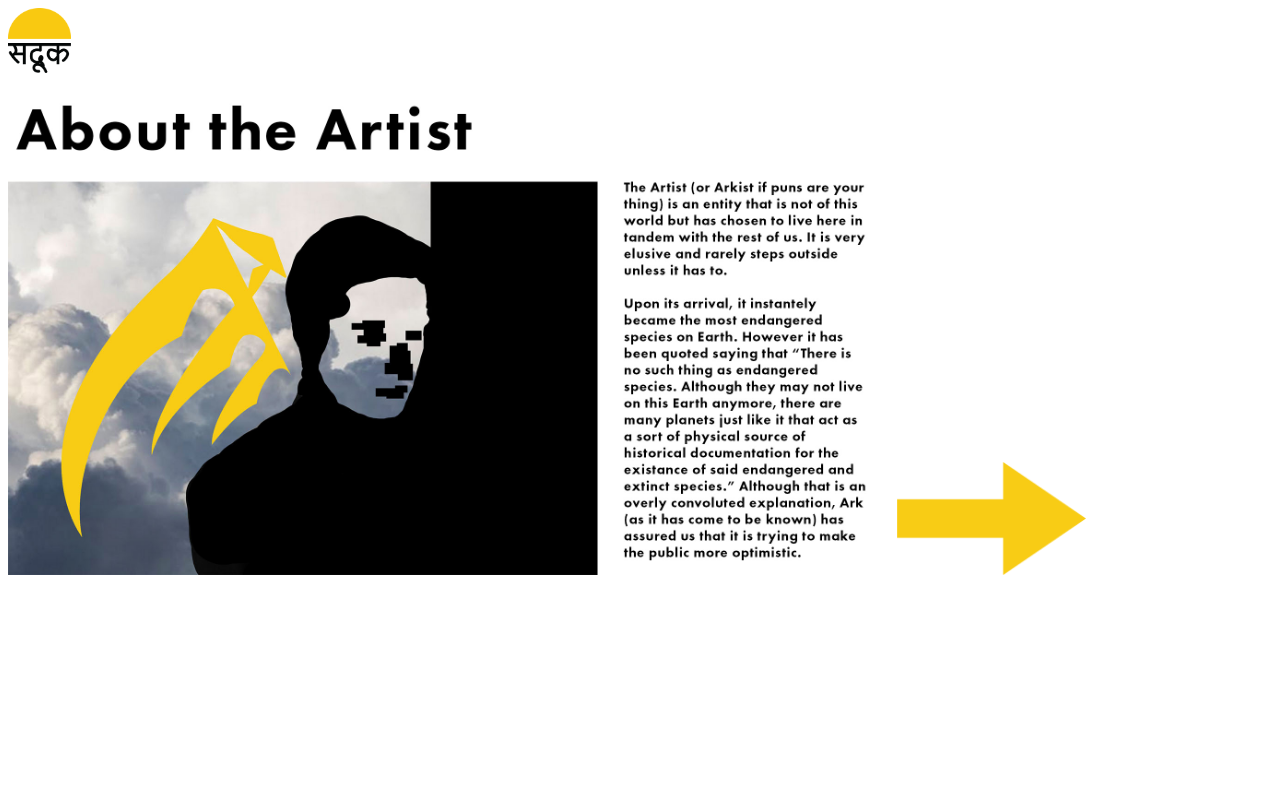
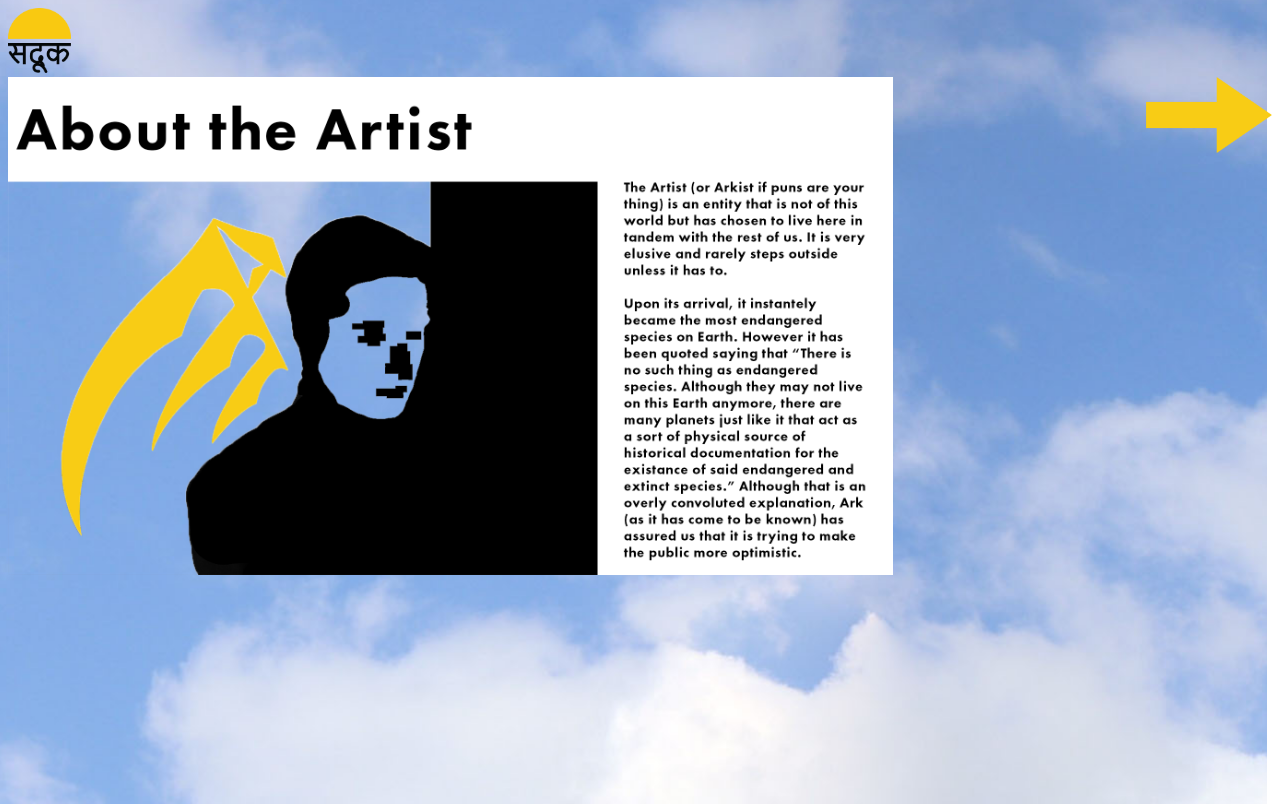
Before and after one commit to Anand-Kailasam/Ark-Reactor-Retrospective, a plain HTML site: page about.html in a window 1280 px wide. Drawn offline with Linux system fonts and the light colour scheme.

Commit message:
Modified about and load screens

```diff
--- a/about.html
+++ b/about.html
@@ -7,11 +7,12 @@
     <link href="style.css" rel="stylesheet" type="text/css" />
   </head>
   <body>
+    <figure></figure>
       <div>
         <a href="index.html">
         <img class="return-home" src="images/Ark home button copy.png"></a>
       </div>
-      <img class="about" src="images/About the Arkist copy.jpg">
+      <img class="about" src="images/About the Arkist Transparent copy.png">
       <a href="mystery-arch.html">
         <img class="right" src="images/Right Arrow.png"></a>
       <script src="script.js"></script>
--- a/style.css
+++ b/style.css
@@ -70,7 +70,8 @@ margin-top: -300px;
 }
 
 .right{
-  width: 15%;
+  width: 10%;
+  float: right;
 }
 
 .logo{
```
Also changed, not shown: load-screen.html (+1 -1 lines), images/About the Arkist Transparent copy.png (added).
